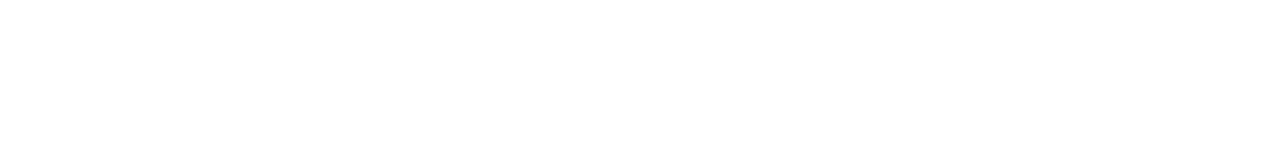
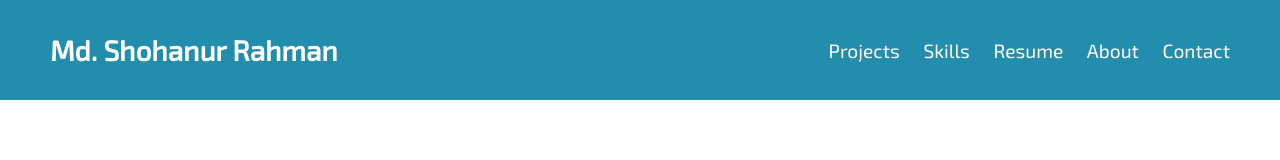
Before and after one commit to shohan-pherones/dark-portfolio-vanilla-css, a plain HTML site: page index.html in a window 1280 px wide. Drawn offline with Linux system fonts and the light colour scheme.

Commit message:
navbar completed

```diff
--- a/index.html
+++ b/index.html
@@ -5,8 +5,31 @@
     <meta http-equiv="X-UA-Compatible" content="IE=edge">
     <meta name="viewport" content="width=device-width, initial-scale=1.0">
     <title>Md. Shohanur Rahman | Developer Portfolio</title>
+    <link rel="stylesheet" href="style.css">
+    <link rel="shortcut icon" href="https://img.icons8.com/external-prettycons-lineal-color-prettycons/49/000000/external-web-web-and-seo-prettycons-lineal-color-prettycons.png" type="image/x-icon">
 </head>
 <body>
+    <header>
+        <section>
+            <nav class="container">
+                <div class="logo">
+                    <h1><a href="#">Md. Shohanur Rahman</a></h1>
+                </div>
+                <div class="menu">
+                    <a href="#">Projects</a>
+                    <a href="#">Skills</a>
+                    <a href="#">Resume</a>
+                    <a href="#">About</a>
+                    <a href="#">Contact</a>
+                </div>
+            </nav>
+        </section>
+    </header>
+    <main>
 
+    </main>
+    <footer>
+
+    </footer>
 </body>
 </html>
--- /dev/null
+++ b/style.css
@@ -0,0 +1,39 @@
+@import url('https://fonts.googleapis.com/css2?family=Exo+2&display=swap');
+
+body{
+    font-family: 'Exo 2', sans-serif;
+    margin: 0;
+    padding: 0;
+    box-sizing: border-box;
+}
+.container{
+    background-color: #228DAD;
+    height: 100px;
+    width: 100vw;
+    display: flex;
+    justify-content: space-between;
+    align-items: center;
+}
+.container .logo h1 a{
+    text-decoration: none;
+    color: #FFFFFF;
+    margin-left: 50px;
+    font-size: 1.5em;
+}
+.container .logo h1 a:hover{
+    color: #000000;
+    transition: all 0.5s ease;
+}
+.container .menu{
+    margin-right: 50px;
+}
+.container .menu a{
+    text-decoration: none;
+    color: #FFFFFF;
+    font-size: 1.2em;
+    padding-left: 20px;
+}
+.container .menu a:hover{
+    color: #000000;
+    transition: all 0.5s ease;
+}
```
